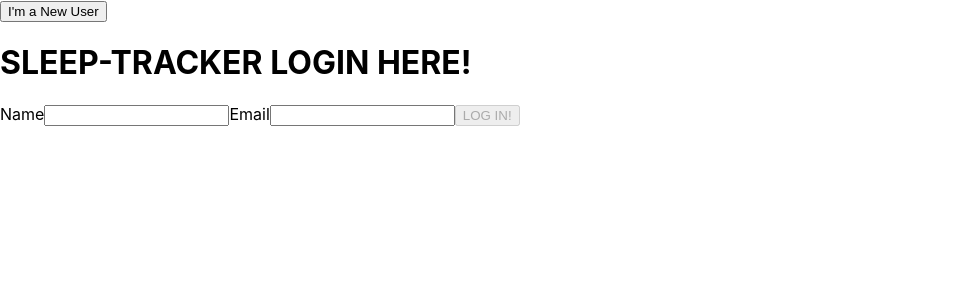
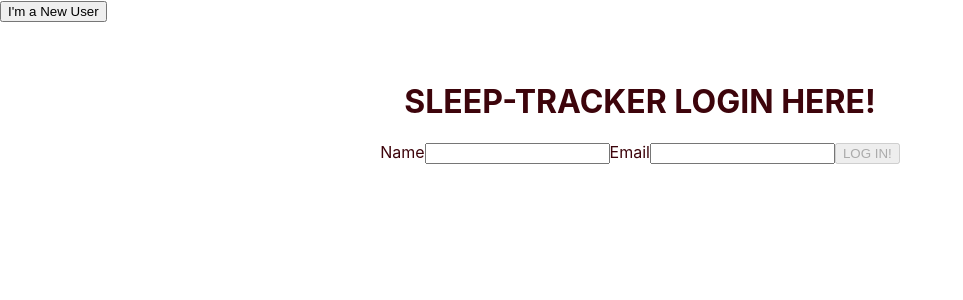
Before and after one commit to bw-sleeptracker/front-end, a React (Create React App) app: page / in a window 1280 px wide. Shown: the top 300 px of the page, without its empty margins (0-963 px from the left). Built offline with nearby package versions, Linux system fonts and the light colour scheme.

Commit message:
ok style containers working time to fix my links, src/components/LoginPage.js

```diff
--- a/src/components/LoginPage.js
+++ b/src/components/LoginPage.js
@@ -76,16 +76,19 @@ const LoginPage = (props) => {
     setFormState(newFormData);
   };
   const Login = styled.div`
-    display: flex,
-    flex-direction: column,
-    justify-content: center,
-    align-items: center
+  display: flex;
+  flex-direction: column;
+  justify-content: center;
+  align-items: center;
+  padding: 3%;
+  color: #3d040b;
     `;
 
   return (
     <Route>
-             <Login>
-                <h1>SLEEP-TRACKER LOGIN HERE!</h1>
+        <>
+         <Login>
+            <h1>SLEEP-TRACKER LOGIN HERE!</h1>
             <form onSubmit={formSubmit}>
             <label htmlFor="name">
               Name
@@ -122,6 +125,7 @@ const LoginPage = (props) => {
             </Link>{" "}
           </form>
           </Login>
+          </>
     </Route>
       );
     };
```
